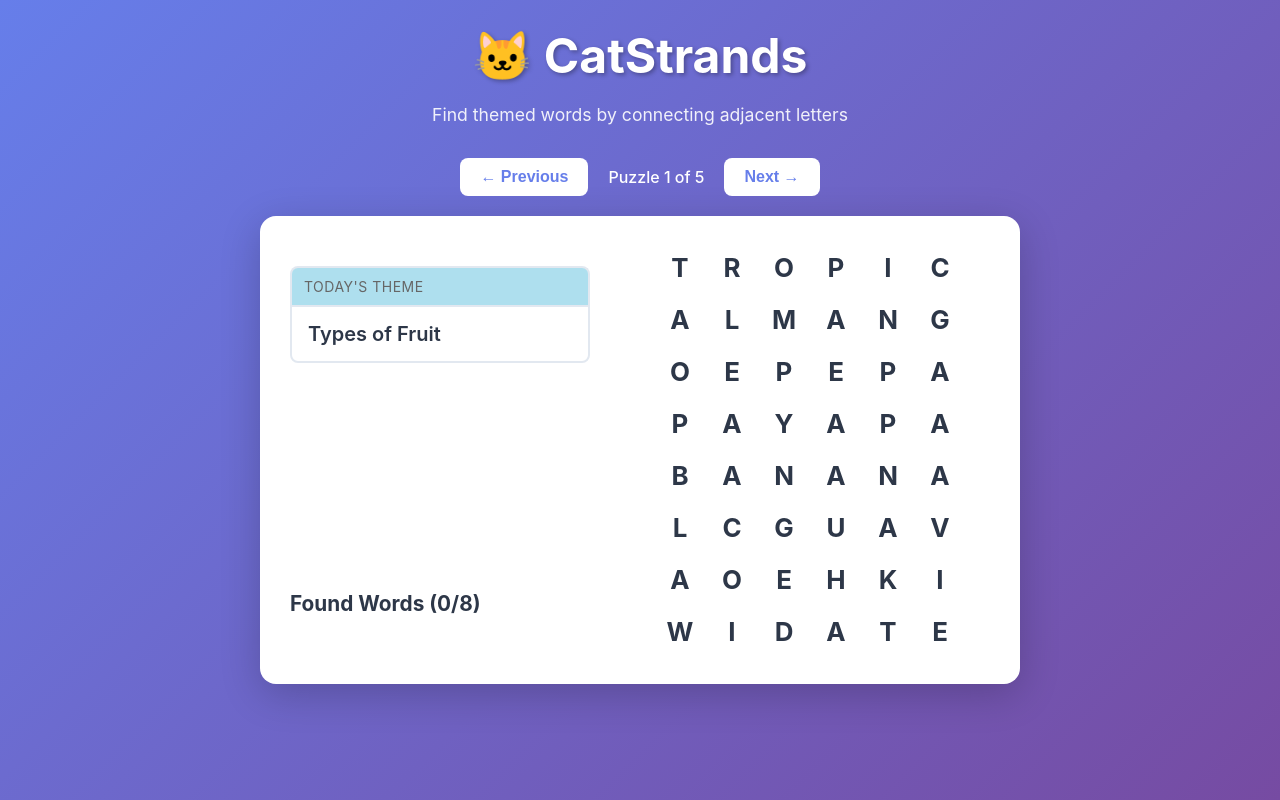
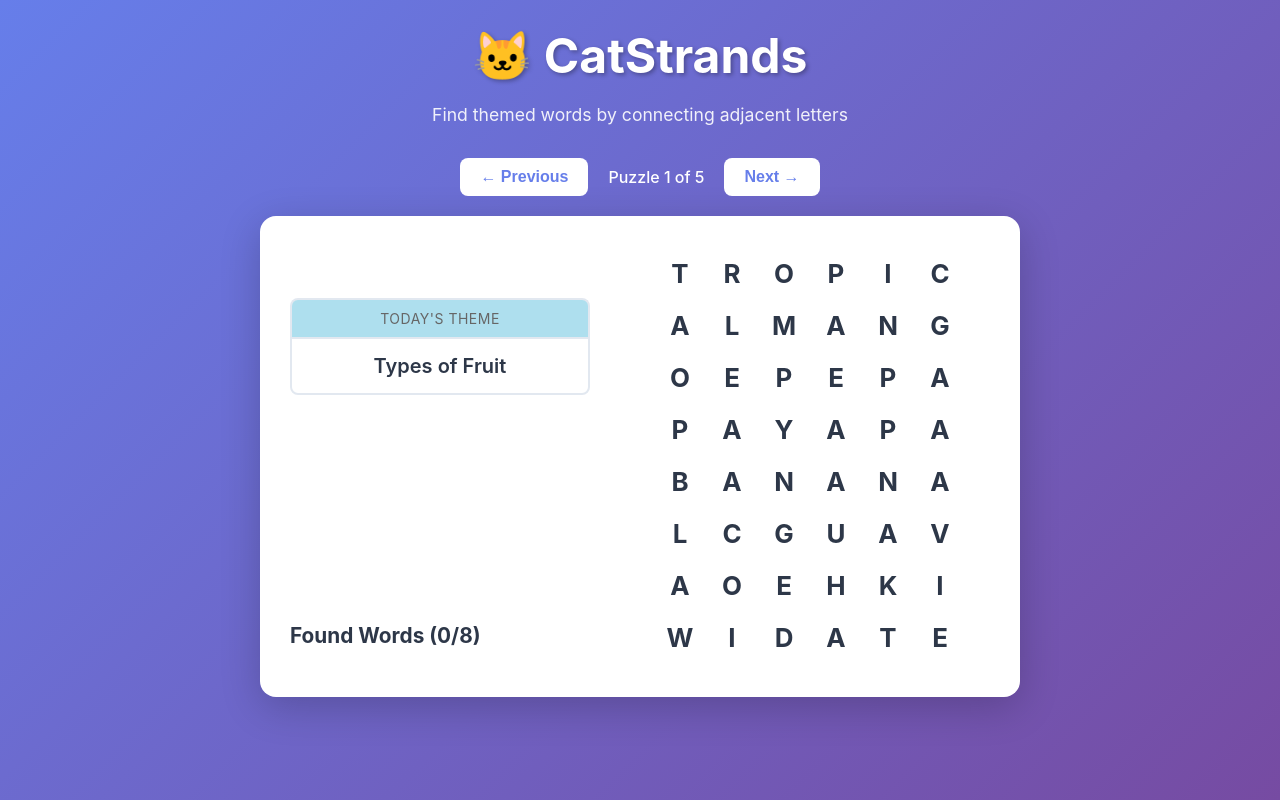
Before and after one commit to slmingol/catstrands, a React (Vite) app: page / in a window 1280 px wide. Built offline with nearby package versions, Linux system fonts and the light colour scheme.

Commit message:
style: Center-align theme text and align with rows 2-4 of board

```diff
--- a/src/components/StrandsGame.css
+++ b/src/components/StrandsGame.css
@@ -14,7 +14,6 @@
   display: flex;
   flex-direction: column;
   gap: 20px;
-  justify-content: center;
 }
 
 .right-panel {
@@ -29,7 +28,8 @@
 }
 
 .theme-section {
-  text-align: left;
+  text-align: center;
+  margin-top: 52px;
   margin-bottom: 20px;
 }
 
@@ -44,6 +44,7 @@
   border-radius: 8px 8px 0 0;
   border: 2px solid #e2e8f0;
   border-bottom: none;
+  text-align: center;
 }
 
 .theme-value {
@@ -54,6 +55,7 @@
   background: white;
   border-radius: 0 0 8px 8px;
   border: 2px solid #e2e8f0;
+  text-align: center;
 }
 
 .current-word {
```
